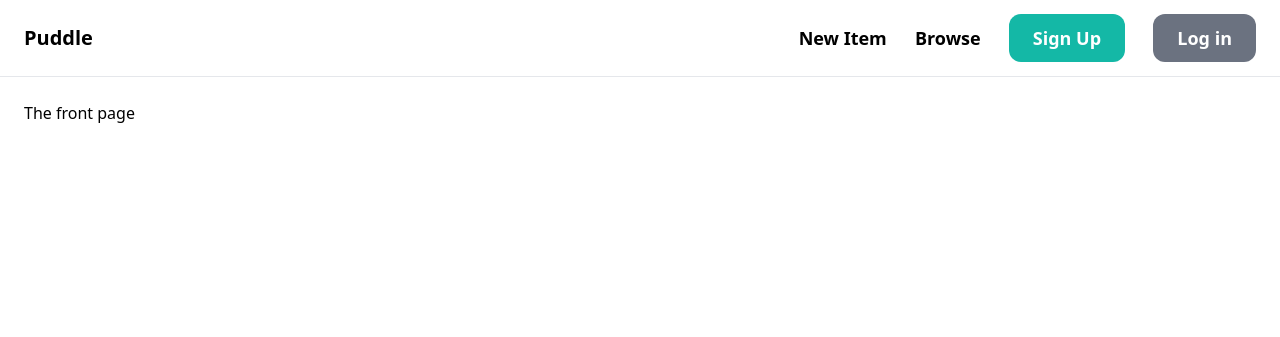
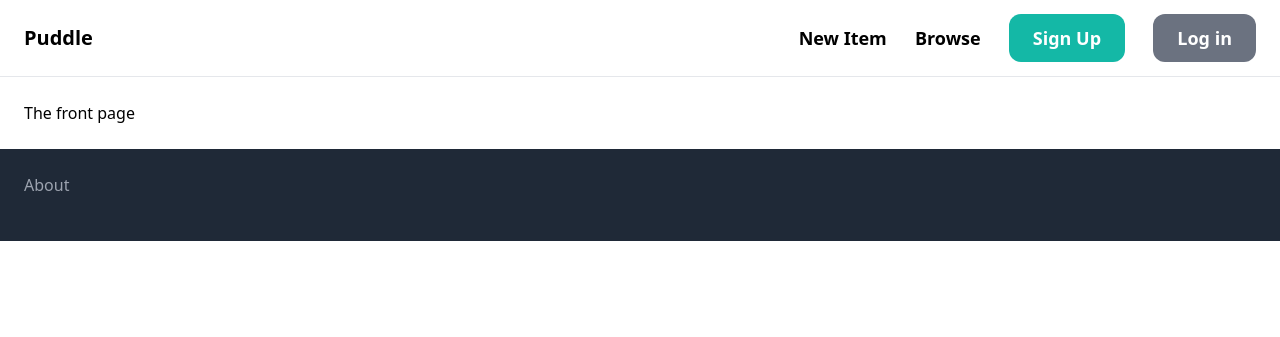
Before and after one commit to michaeljhicks/puddle, a Django app: page / in a window 1280 px wide. Shown: the top 337 px of the page. Run offline with Django 4.2, Linux system fonts and the light colour scheme; some libraries are stand-ins or nearby versions.

Commit message:
add footer template to base

```diff
--- a/core/templates/core/base.html
+++ b/core/templates/core/base.html
@@ -28,6 +28,12 @@
         {% endblock %}
     </div>
 
+    <footer class="py-6 px-6 flex justify-between bg-gray-800">
+        <div class="w-2/3 pr-10">
+            <h3 class="mb-5 font-secmibold text-gray-400">About</h3>
+        </div>
+    </footer>
+
 </body>
 
 </html>
```
